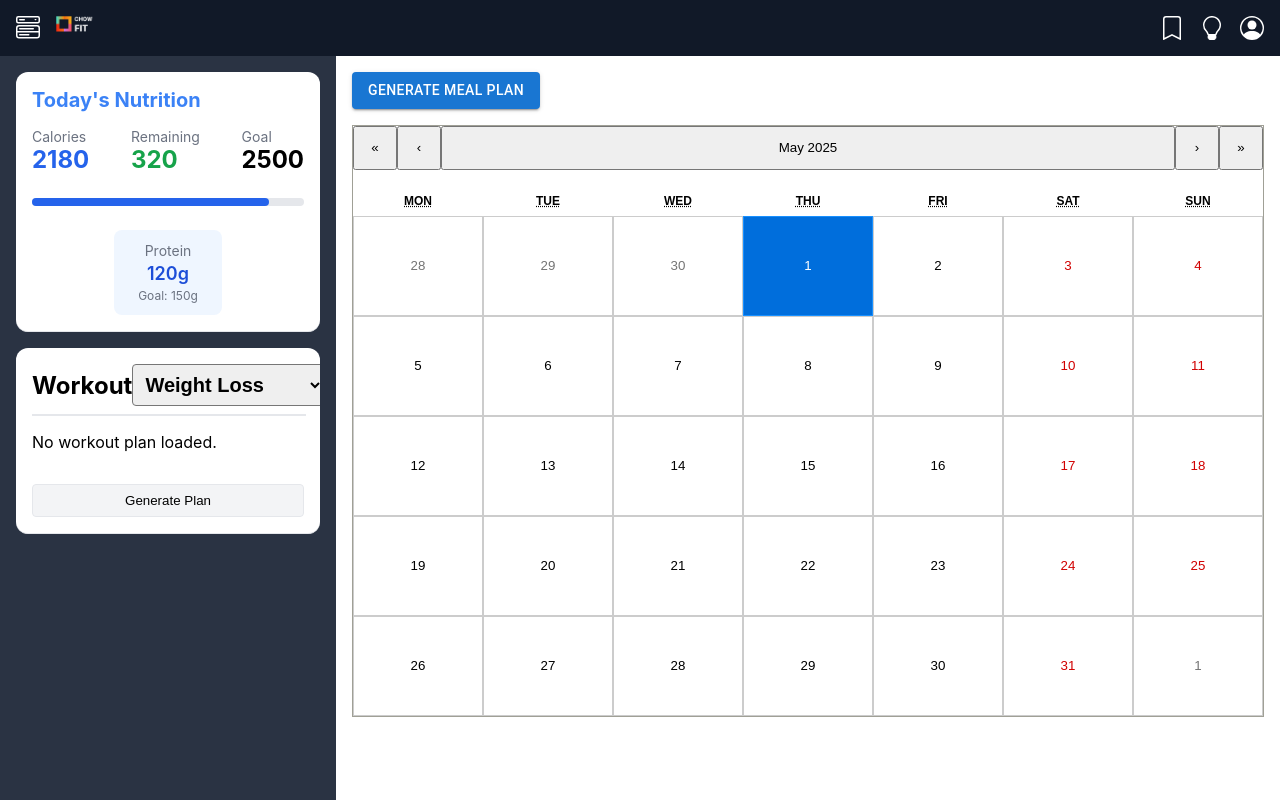
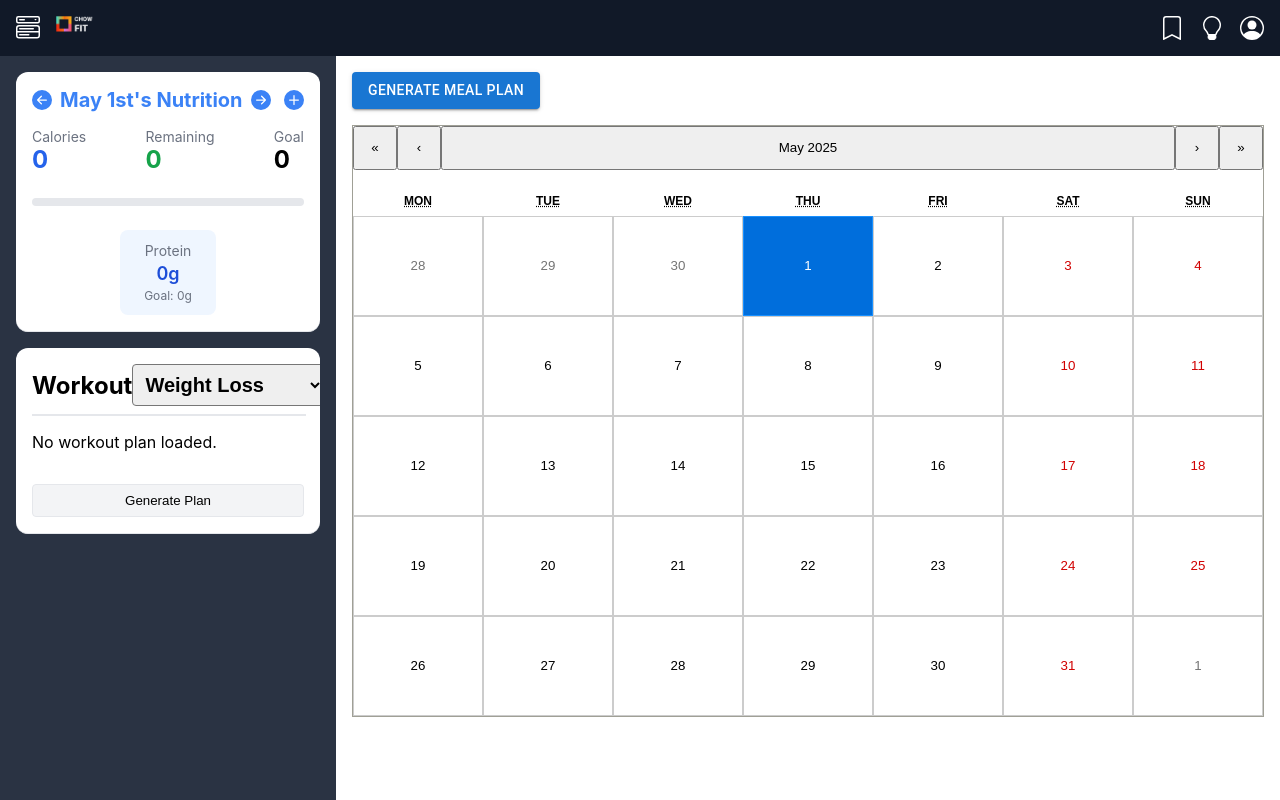
Before and after one commit to Tyler-Kerkman/AI_MealPlan_Project, a React (Create React App) app in the folder frontend/: page / in a window 1280 px wide. Built offline with nearby package versions, Linux system fonts and the light colour scheme.

Commit message:
Updated nutrition section to save info to local storage

```diff
--- a/frontend/src/components/NutritionSection.js
+++ b/frontend/src/components/NutritionSection.js
@@ -1,50 +1,150 @@
-import React, { useState } from "react";
+import React, { use, useState, useEffect } from "react";
 import { PieChart } from "@mui/x-charts/PieChart";
 import "./NutritionSection.css";
+import {
+  BsFillPlusCircleFill,
+  BsArrowRightCircleFill,
+  BsArrowLeftCircleFill,
+} from "react-icons/bs";
+import { Button, TextField } from "@mui/material";
 import CanvasJSReact from "@canvasjs/react-charts";
 const CanvasJSChart = CanvasJSReact.CanvasJSChart;
 
 function NutritionSection() {
   const [activeTab, setActiveTab] = useState("macros");
+  const [showAddMeal, setShowAddMeal] = useState(false);
+  const [date, setDate] = useState(new Date());
+  const nutrition_info = {
+    calories: 0,
+    calories_goal: 2500,
+    protein: 0,
+    protein_goal: 150,
+  };
+  const [nutritionInfo, setNutritionInfo] = useState(nutrition_info);
+  const [calories, setCalories] = useState();
+  const [protein, setProtein] = useState();
+  const [progressPercentage, setProgressPercentage] = useState(0);
 
-  const options = {
-    animationEnabled: true,
-    subtitles: [
-      {
-        text: "1580",
-        verticalAlign: "center",
-        horizontalAlign: "center",
-        fontSize: 40,
-        dockInsidePlotArea: true,
-      },
-      {
-        text: "calories remaining",
-        verticalAlign: "center",
-        horizontalAlign: "center",
-        fontSize: 25,
-      },
-    ],
-    legend: {
-      verticalAlign: "bottom", // Below chart
-      horizontalAlign: "center", // Centered horizontally
-      fontSize: 16,
-    },
-    data: [
-      {
-        type: "doughnut",
-        showInLegend: true,
-        centerBackgroundColor: "#f0f0f0", // Light gray center
-        dataPoints: [
-          { name: "Fat", y: 5 },
-          { name: "Carbs", y: 31 },
-          { name: "Sugar", y: 40 },
-        ],
-      },
-    ],
+  // useEffect(() => {
+  //   handleDateChange();
+  // }, [date]);
+
+  useEffect(() => {
+    const dateKey = date.toISOString().split("T")[0] + "-nutrition";
+    const savedInfo = localStorage.getItem(dateKey);
+
+    let parsedInfo = {
+      calories: 0,
+      calories_goal: 0,
+      protein: 0,
+      protein_goal: 0,
+    };
+
+    if (savedInfo) {
+      try {
+        parsedInfo = JSON.parse(savedInfo);
+      } catch (err) {
+        console.error("Invalid nutrition info in localStorage:", err);
+      }
+    }
+
+    setNutritionInfo(parsedInfo);
+
+    const { calories, calories_goal } = parsedInfo;
+    const progress = calories_goal ? (calories / calories_goal) * 100 : 0;
+    setProgressPercentage(progress);
+  }, [date]);
+
+  const handleClose = () => {
+    setShowAddMeal(false);
   };
-  let calories = 2180;
-  let goal = 2500;
-  let progressPercentage = (calories / goal) * 100;
+
+  function formatDate(date) {
+    const months = [
+      "January",
+      "February",
+      "March",
+      "April",
+      "May",
+      "June",
+      "July",
+      "August",
+      "September",
+      "October",
+      "November",
+      "December",
+    ];
+    const day = date.getDate();
+    const month = months[date.getMonth()];
+
+    const suffix = (d) => {
+      if (d > 3 && d < 21) return "th";
+      switch (d % 10) {
+        case 1:
+          return "st";
+        case 2:
+          return "nd";
+        case 3:
+          return "rd";
+        default:
+          return "th";
+      }
+    };
+
+    return `${month} ${day}${suffix(day)}`;
+  }
+
+  const handleNutritionInfo = () => {
+    const parsedCalories = parseInt(calories, 10) || 0;
+    const parsedProtein = parseInt(protein, 10) || 0;
+
+    const newNutritionInfo = {
+      ...nutritionInfo,
+      calories: nutritionInfo.calories + parsedCalories,
+      protein: nutritionInfo.protein + parsedProtein,
+    };
+
+    setNutritionInfo(newNutritionInfo);
+
+    const dateKey = date.toISOString().split("T")[0] + "-nutrition";
+
+    localStorage.setItem(dateKey, JSON.stringify(newNutritionInfo));
+    setProgressPercentage(
+      ((parsedCalories + nutritionInfo.calories) /
+        nutritionInfo.calories_goal) *
+        100
+    );
+    setCalories();
+    setProtein();
+    setShowAddMeal(false);
+  };
+
+  const handleDateChange = () => {
+    const dateKey = date.toISOString().split("T")[0] + "-nutrition";
+    console.log(dateKey);
+    const savedInfo = localStorage.getItem(dateKey);
+
+    if (savedInfo) {
+      try {
+        setNutritionInfo(JSON.parse(savedInfo));
+      } catch (error) {
+        console.error("Failed to parse saved nutrition info:", error);
+        setNutritionInfo({
+          calories: 0,
+          calories_goal: 0,
+          protein: 0,
+          protein_goal: 0,
+        });
+      }
+    } else {
+      setNutritionInfo({
+        calories: 0,
+        calories_goal: 2500,
+        protein: 0,
+        protein_goal: 150,
+      });
+    }
+  };
 
   return (
     <div
@@ -54,7 +154,58 @@ function NutritionSection() {
         flexDirection: "column",
       }}
     >
-      <p className="card-title">Today's Nutrition</p>
+      <div
+        style={{
+          display: "flex",
+          justifyContent: "space-between",
+          alignItems: "center",
+        }}
+      >
+        <div
+          style={{
+            display: "flex",
+            justifyContent: "center",
+            alignItems: "center",
+          }}
+        >
+          <BsArrowLeftCircleFill
+            onClick={() => {
+              setDate((prev) => new Date(prev.getTime() - 86400000));
+            }}
+            style={{
+              fontSize: "1.25rem",
+              color: "#3b82f6",
+              marginBottom: "1rem",
+              marginRight: ".5rem",
+              cursor: "pointer",
+            }}
+          />
+          <p className="card-title">{formatDate(date)}'s Nutrition</p>
+          <BsArrowRightCircleFill
+            onClick={() => {
+              setDate((prev) => new Date(prev.getTime() + 86400000));
+            }}
+            style={{
+              fontSize: "1.25rem",
+              color: "#3b82f6",
+              marginBottom: "1rem",
+              marginLeft: ".5rem",
+              cursor: "pointer",
+            }}
+          />
+        </div>
+
+        <BsFillPlusCircleFill
+          style={{
+            fontSize: "1.25rem",
+            color: "#3b82f6",
+            marginBottom: "1rem",
+            cursor: "pointer",
+          }}
+          onClick={() => setShowAddMeal(true)}
+        />
+      </div>
+
       <div
         style={{
           width: "100%",
@@ -68,15 +219,19 @@ function NutritionSection() {
         <div className="nutrition-container">
           <div className="main-info-container">
             <p className="main-info-title">Calories</p>
-            <p className="main-info-value calorie">{calories}</p>
+            <p className="main-info-value calorie">{nutritionInfo.calories}</p>
           </div>
           <div className="main-info-container">
             <p className="main-info-title">Remaining</p>
-            <p className="main-info-value remaining">320</p>
+            <p className="main-info-value remaining">
+              {nutritionInfo.calories_goal - nutritionInfo.calories}
+            </p>
           </div>
           <div className="main-info-container">
             <p className="main-info-title">Goal</p>
-            <p className="main-info-value goal">{goal}</p>
+            <p className="main-info-value goal">
+              {nutritionInfo.calories_goal}
+            </p>
           </div>
         </div>
         <div className="nutrition-container">
@@ -90,14 +245,19 @@ function NutritionSection() {
         <div className="extra-info-container-container">
           <div class="extra-info-card protein-card">
             <p class="extra-info-label protein-label">Protein</p>
-            <p class="extra-info-value protein-value">120g</p>
-            <p class="extra-info-goal protein-goal">Goal: 150g</p>
+            <p class="extra-info-value protein-value">
+              {nutritionInfo.protein}g
+            </p>
+            <p class="extra-info-goal protein-goal">
+              Goal: {nutritionInfo.protein_goal}g
+            </p>
           </div>
           {/* <div class="extra-info-card carbs-card">
             <p class="extra-info-label carbs-label">Carbs</p>
             <p class="extra-info-value carbs-value">245g</p>
             <p class="extra-info-goal carbs-goal">Goal: 280g</p>
-          </div>
+          </div> */}
+          {/*
 
           <div class="extra-info-card fat-card">
             <p class="extra-info-label fat-label">Fat</p>
@@ -112,6 +272,79 @@ function NutritionSection() {
           </div> */}
         </div>
       </div>
+
+      {showAddMeal && (
+        <div
+          style={{
+            position: "fixed", // or "absolute" if you want it relative to the parent
+            top: 0,
+            left: 0,
+            width: "100vw",
+            height: "100vh",
+            background: "rgba(0,0,0,0.4)", // semi-transparent overlay
+            display: "flex",
+            alignItems: "center",
+            justifyContent: "center",
+            zIndex: 1000,
+          }}
+          onClick={handleClose} // clicking the overlay closes the popup
+        >
+          <div
+            style={{
+              background: "#fff",
+              padding: "2rem",
+              borderRadius: "12px",
+              boxShadow: "0 2px 16px rgba(0,0,0,0.2)",
+              minWidth: "300px",
+              minHeight: "200px",
+              position: "relative",
+            }}
+            onClick={(e) => e.stopPropagation()} // prevent closing when clicking inside the popup
+          >
+            <button
+              style={{
+                position: "absolute",
+                top: "1rem",
+                right: "1rem",
+                background: "transparent",
+                border: "none",
+                fontSize: "1.5rem",
+                cursor: "pointer",
+              }}
+              onClick={handleClose}
+            >
+              &times;
+            </button>
+
+            <div className="meal-card">
+              <h1 className="meal-card__title">
+                {formatDate(date)}'s Nutrition
+              </h1>
+              <div style={{ marginTop: "24px", marginBottom: "24px" }}>
+                <TextField
+                  id="outlined-basic"
+                  label="Calories"
+                  variant="outlined"
+                  value={calories}
+                  onChange={(e) => setCalories(e.target.value)}
+                />
+              </div>
+              <div style={{ marginTop: "24px", marginBottom: "24px" }}>
+                <TextField
+                  id="outlined-basic"
+                  label="Protein"
+                  variant="outlined"
+                  value={protein}
+                  onChange={(e) => setProtein(e.target.value)}
+                />
+              </div>
+              <Button variant="contained" onClick={handleNutritionInfo}>
+                Add Nutrition Information
+              </Button>
+            </div>
+          </div>
+        </div>
+      )}
     </div>
   );
 }
```
